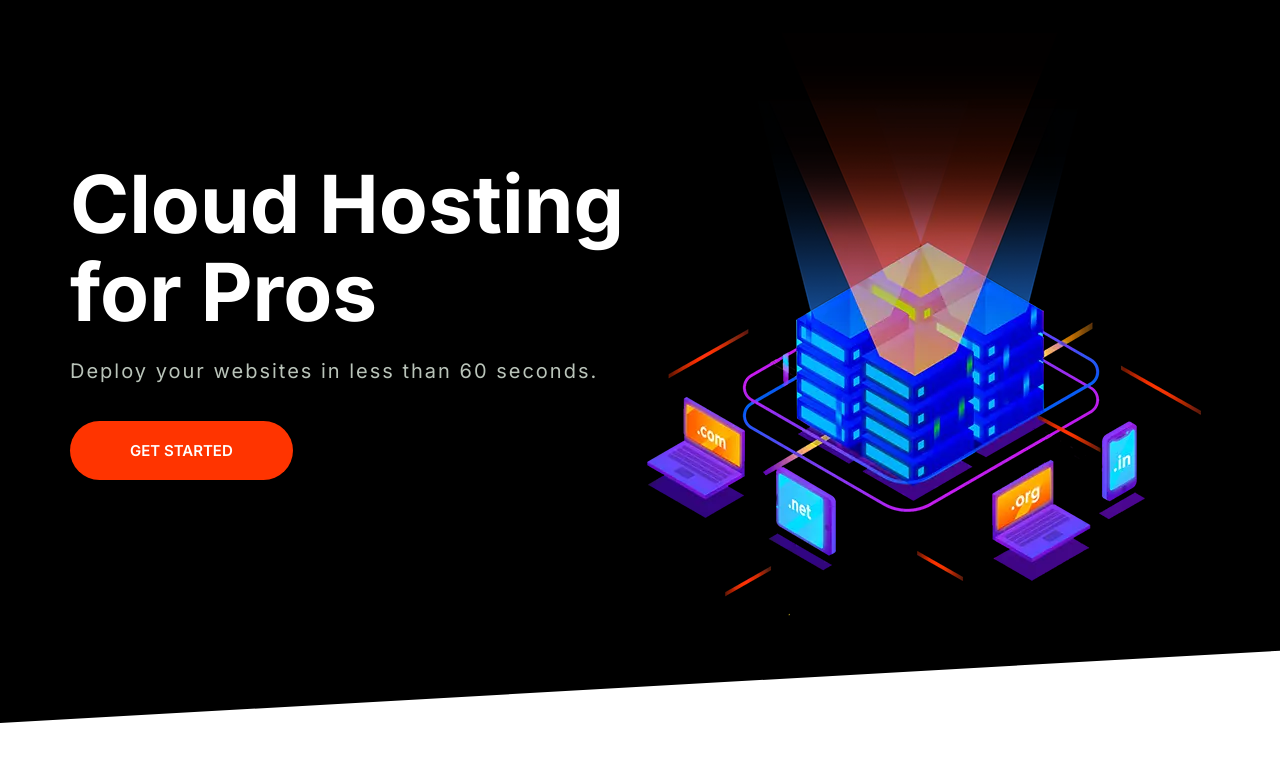
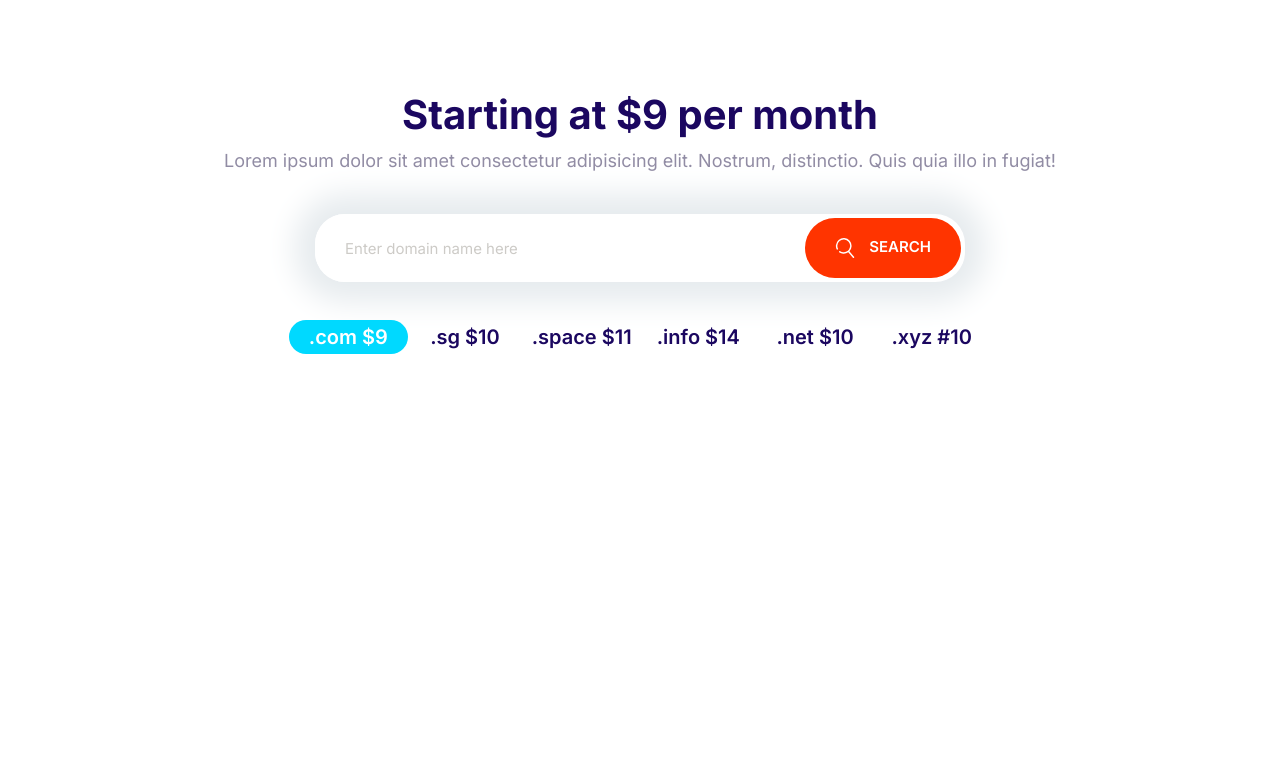
Before and after one commit to cyber-ajinkya/MOSHIFY-PROJECT, a plain HTML site: page index.html in a window 1280 px wide. Drawn offline with Linux system fonts and the light colour scheme.

Commit message:
build the domain component

```diff
--- a/css/style.css
+++ b/css/style.css
@@ -207,9 +207,17 @@ a {
   font-weight: 600;
   margin: 1rem 0;
   padding: 2rem 3rem;
+  outline: 0;
   text-align: center;
   text-transform: uppercase;
   white-space: nowrap;
+}
+
+.btn .icon {
+  width: 2rem;
+  height: 2rem;
+  margin-right: 1rem;
+  vertical-align: middle;
 }
 
 .btn--primary {
@@ -286,7 +294,7 @@ a {
 .input-group .input {
   border: 0;
   flex-grow: 1;
-  padding: 1.5rem 1rem;
+  padding: 1.5rem 3rem;
 }
 
 .input-group .btn {
@@ -718,3 +726,32 @@ a {
     align-self: center;
   }
 }
+
+/* Domain */
+
+.block--domain .input-group {
+  box-shadow: 0 0 30px 20px #e6ebee;
+  border: 0;
+  margin: 4rem auto;
+  max-width: 650px;
+}
+
+.block-domain__prices {
+  display: grid;
+  grid-template: repeat(1, 6rem) / repeat(3, 1fr);
+  justify-items: center;
+  font-size: 2rem;
+  font-weight: 600;
+  max-width: 700px;
+  margin: 0 auto;
+}
+
+.block--domain .badge {
+  font-size: 2rem;
+}
+
+@media screen and (min-width: 768px) {
+  .block-domain__prices {
+    grid-template-columns: repeat(auto-fit, minmax(10rem, 1fr));
+  }
+}
--- a/index.html
+++ b/index.html
@@ -15,25 +15,33 @@
     <link rel="stylesheet" href="css/style.css" />
   </head>
   <body>
-    <section class="block block--dark block--skewed-left hero">
-      <div class="container grid grid--1x2">
-        <header class="block__header hero__content">
-          <h1 class="block__heading">Cloud Hosting for Pros</h1>
-          <p class="hero__tagline">
-            Deploy your websites in less than 60 seconds.
-          </p>
-          <a href="#" class="btn btn--accent btn--stretched">Get started</a>
-        </header>
-        <picture>
-          <source
-            type="image/webp"
-            srcset="images/banner.webp 1x, images/banner@2x.webp 2x" />
-          <source
-            type="image/png"
-            srcset="images/banner.png 1x, images/banner@2x.png 2x" />
-          <img class="hero__image" src="images/banner.png" alt=""
-        /></picture>
+    <section class="block container block--domain">
+      <header class="block__header">
+        <h2>Starting at $9 per month</h2>
+        <p>
+          Lorem ipsum dolor sit amet consectetur adipisicing elit. Nostrum,
+          distinctio. Quis quia illo in fugiat!
+        </p>
+      </header>
+      <div class="input-group">
+        <input type="text" class="input" placeholder="Enter domain name here" />
+        <button class="btn btn--accent">
+          <svg class="icon icon--white">
+            <use xlink:href="images/sprite.svg#search"></use>
+          </svg>
+          Search
+        </button>
       </div>
+      <ul class="list block-domain__prices">
+        <li class="list__item">
+          <span class="badge badge--secondary">.com $9</span>
+        </li>
+        <li class="list__item">.sg $10</li>
+        <li class="list__item">.space $11</li>
+        <li class="list__item">.info $14</li>
+        <li class="list__item">.net $10</li>
+        <li class="list__item">.xyz #10</li>
+      </ul>
     </section>
   </body>
   <script src="js/main.js"></script>
```
Also changed, not shown: components/domain.html (added, +28 -0 lines).
